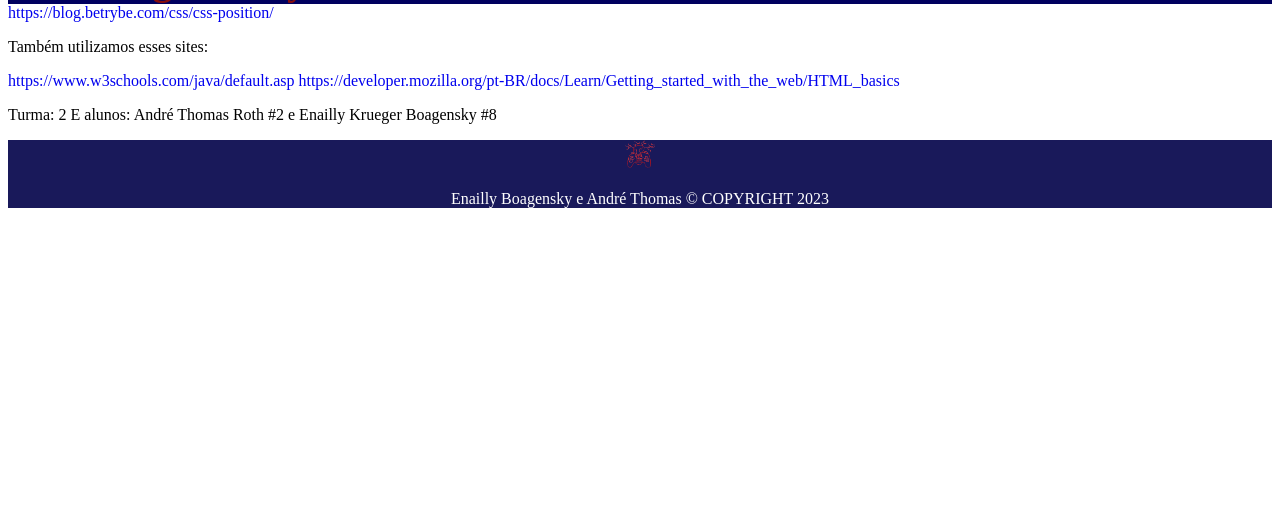
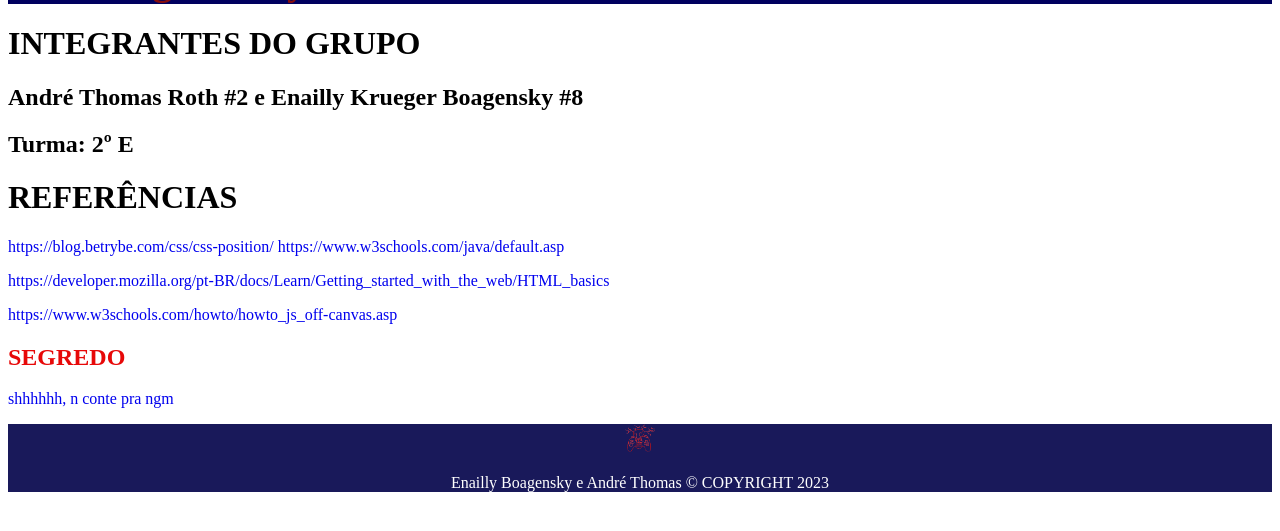
Before and after one commit to Enailly/IndigoValley, a plain HTML site: page creditos.html in a window 1280 px wide. Shown: the part 51-582 px from the top of the page. Drawn offline with Linux system fonts and the light colour scheme.

Commit message:
Add files via upload

```diff
--- a/creditos.html
+++ b/creditos.html
@@ -14,22 +14,34 @@
     </head>
     <body>
         <header>
+            <!--- tres risquinhos dos sites chiques lá-->
+            <div id="mySidenav" class="sidenav">
+                <a href="javascript:void(0)" class="closebtn" onclick="closeNav()">&times;</a>
+                <a href="index.html">Home</a>
+                <a href="store.html">Store</a>
+                <a href="creditos.html">Créditos</a>
+            </div>
+
             <a href="index.html"><h1 class="menu-retornar" style="color:rgba(240, 234, 234, 0.904)">Retornar</h1></a>
             <h1 class="header-title" style="color:rgb(135, 13, 13);">Indigo Valley</h1>
             <img class="icon" src="icon.png">
         </header>
         <!--tem que colocar mais informações-->
-        <main><a href="https://blog.betrybe.com/css/css-position/">https://blog.betrybe.com/css/css-position/</a>
-            <p>Também utilizamos esses sites:</p>
+        <main>
+            <h1>INTEGRANTES DO GRUPO</h1>
+            <h2>André Thomas Roth #2 e Enailly Krueger Boagensky #8</h2>
+            <h2>Turma: 2º E</h2>
+            <h1>REFERÊNCIAS</h1>
+            <a href="https://blog.betrybe.com/css/css-position/">https://blog.betrybe.com/css/css-position/</a>
             <a href="https://www.w3schools.com/java/default.asp">https://www.w3schools.com/java/default.asp</a>
-            <a href="https://developer.mozilla.org/pt-BR/docs/Learn/Getting_started_with_the_web/HTML_basics">https://developer.mozilla.org/pt-BR/docs/Learn/Getting_started_with_the_web/HTML_basics</a>
-            <p>Turma: 2 E alunos: André Thomas Roth #2 e Enailly Krueger Boagensky #8</p>
+            <p><a href="https://developer.mozilla.org/pt-BR/docs/Learn/Getting_started_with_the_web/HTML_basics">https://developer.mozilla.org/pt-BR/docs/Learn/Getting_started_with_the_web/HTML_basics</a></p>
+            <p><a href="https://www.w3schools.com/howto/howto_js_off-canvas.asp">https://www.w3schools.com/howto/howto_js_off-canvas.asp</a></p>
+            <h2 style="color:rgb(231, 8, 8);">SEGREDO</h2>
+            <p><a href="https://www.youtube.com/watch?v=dQw4w9WgXcQ">shhhhhh, n conte pra ngm</a></p>
         </main>
         <footer class="footer-creditos">
             <img class="icon-footer" src="icon.png">
             <p style="color: white;">Enailly Boagensky e André Thomas &copy; COPYRIGHT 2023</p>
         </footer>
-
-
-</body>
+    </body>
 </html>
```
Also changed, not shown: blogs.html (+3 -2 lines), concepts.html (+8 -1 lines), gamejam.html (+8 -0 lines), index.html (+1 -3 lines), pagina-jogo.html (+11 -1 lines), store.html (+1 -0 lines).
